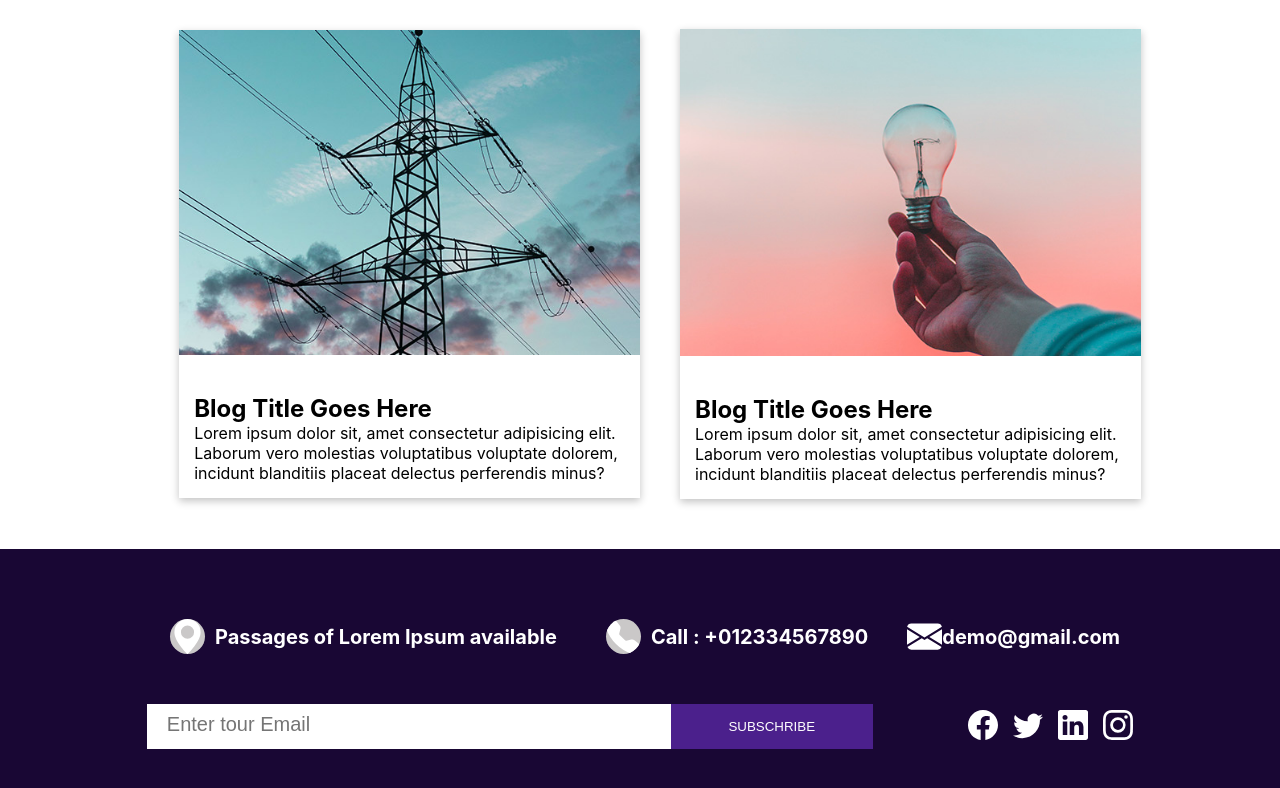
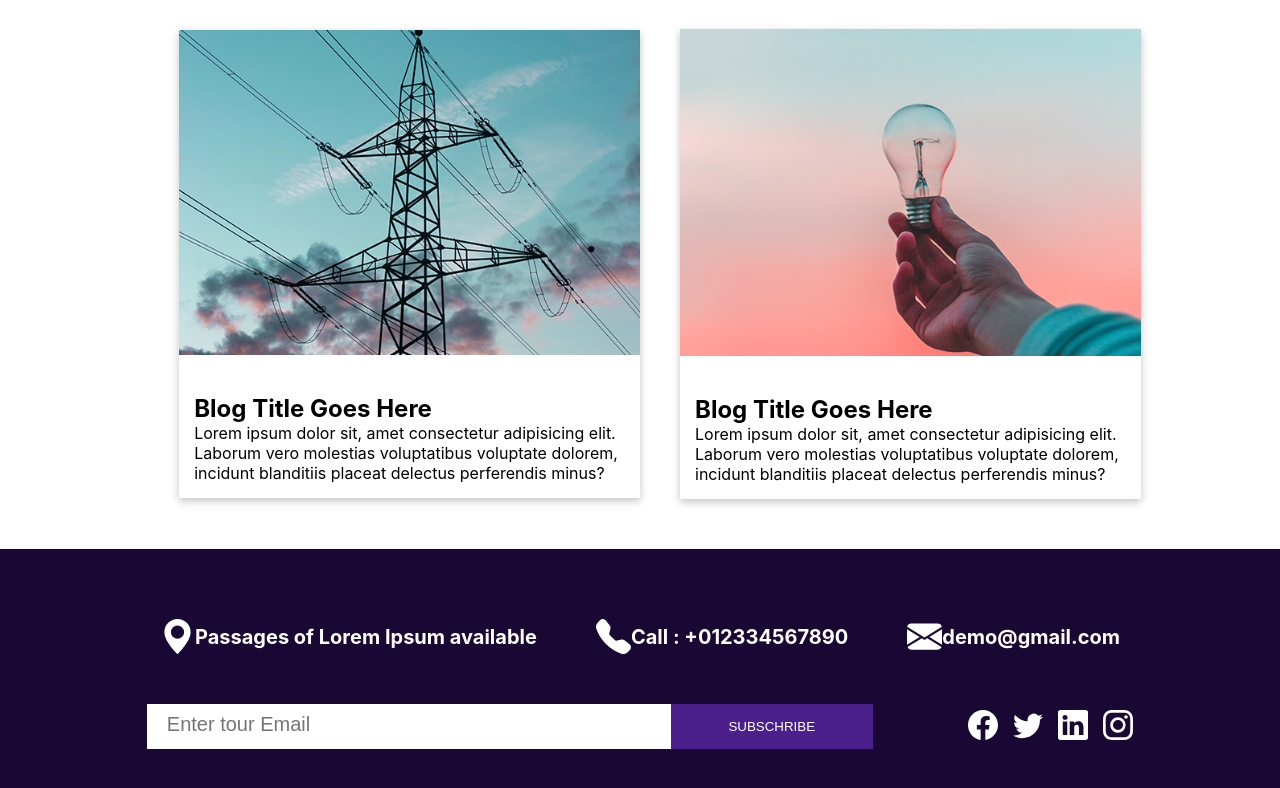
Before and after one commit to Davit-hakobyan/electrochip, a React (Create React App) app: page /blog in a window 1280 px wide. Shown: the part 320-1108 px from the top of the page. Built offline with nearby package versions, Linux system fonts and the light colour scheme.

Commit message:
electrochip
v4

```diff
--- a/src/component/ServisComponent/Servis.css
+++ b/src/component/ServisComponent/Servis.css
@@ -69,13 +69,13 @@
 
    cursor: pointer;
  }
- #svg{
+ #svgheder{
      margin-left: 10px;
      margin-right: 10px;
      background-color:rgb(202, 200, 200);
      border-radius: 50%;
  }
- #svg:hover{
+ #svgheder:hover{
      background-color: rgb(167, 167, 167);
  }
 
--- a/src/component/ServisComponent/Servis.jsx
+++ b/src/component/ServisComponent/Servis.jsx
@@ -61,7 +61,7 @@ function f1(){
             </div>
                <div  className='slid' >
                   <div  className='but1' style={{display:none?'block':'none'}} onClick={f} >
-                    <svg  id='svg' xmlns="http://www.w3.org/2000/svg" width="50" height="50" fill="currentColor" class="bi bi-chevron-left" viewBox="0 0 16 16">
+                    <svg  id='svgheder' xmlns="http://www.w3.org/2000/svg" width="50" height="50" fill="currentColor" class="bi bi-chevron-left" viewBox="0 0 16 16">
                       <path fill-rule="evenodd" d="M11.354 1.646a.5.5 0 0 1 0 .708L5.707 8l5.647 5.646a.5.5 0 0 1-.708.708l-6-6a.5.5 0 0 1 0-.708l6-6a.5.5 0 0 1 .708 0z"/>
                     </svg>
                   </div>
@@ -87,7 +87,7 @@ function f1(){
                     </div>
                   </div>
                   <div  onClick={f1}    className='but' style={{display:none1?'block':'none'}} >
-                    <svg  id='svg' xmlns="http://www.w3.org/2000/svg" width="50" height="50" fill="currentColor" class="bi bi-chevron-right" viewBox="0 0 16 16">
+                    <svg  id='svgheder' xmlns="http://www.w3.org/2000/svg" width="50" height="50" fill="currentColor" class="bi bi-chevron-right" viewBox="0 0 16 16">
                       <path fill-rule="evenodd" d="M4.646 1.646a.5.5 0 0 1 .708 0l6 6a.5.5 0 0 1 0 .708l-6 6a.5.5 0 0 1-.708-.708L10.293 8 4.646 2.354a.5.5 0 0 1 0-.708z"/>
                     </svg>
                 </div>
```
